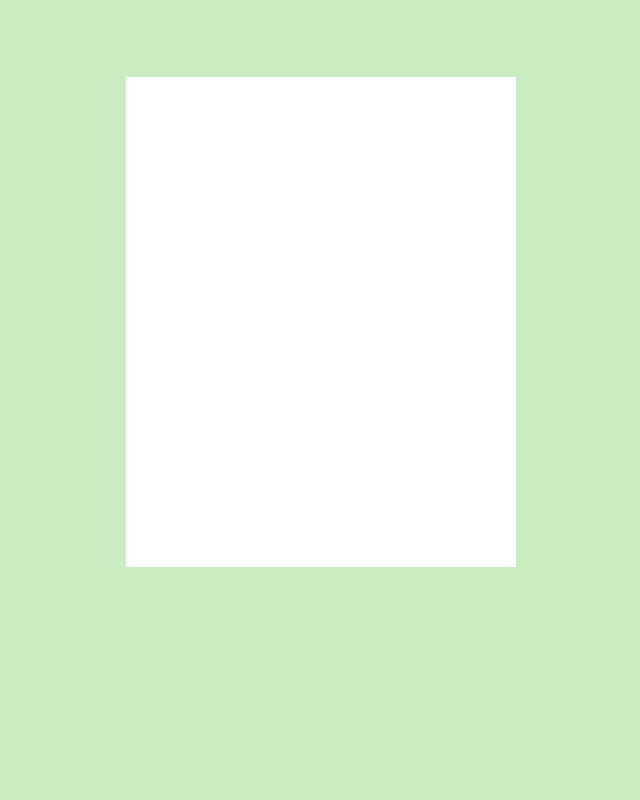
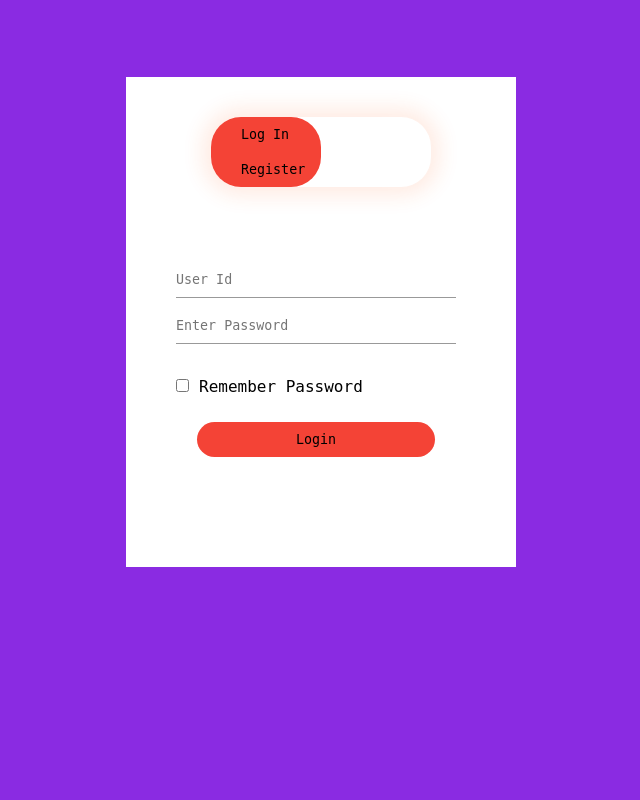
Before and after one commit to monosecur/monosecur.github.io, a PHP site: page /registration.html in a window 1280 px wide. Shown: the whole page, without its empty margins (319-959 px from the left). Run offline with PHP 8.4, Linux system fonts and the light colour scheme; some libraries are stand-ins or nearby versions.

Commit message:
added stuff

```diff
--- a/index.html
+++ b/index.html
@@ -13,7 +13,7 @@
   <section class="header">
     <nav>
       <a href="index.html"><img src="images/monosecurlogo.png"></a>
-      <i class="fa-solid fa-hexagon-xmark"></i>
+      <img src="images/xmark.png" class="phone-logo">
       <div class="nav-links" id="navLinks">
         <i class="fa-sharp fa-xmark" onclick="HideMenu()"></i>
         <ul>
@@ -27,7 +27,8 @@
 
 <div class="text-box">
   <h1>Mono Secur</h1>
-  <p>Service Provided by Dark Side.<br>Service proposer par Dark Side.</p>
+  <p class="index-text">Service Provided by Dark Side.<br>Service proposer par Dark Side.</p>
+  <p class="phone-text">Sorry but this website don't work on you'r web browser or device.<br>désolé mais ce site ne fonctionne pas sur votre navigateur internet ou votre appareil.</p>
   <a href="https://monolithservers.com" class="hero-btn">Acces to Monolith official website. Acces au site officiel de Monolith.</a>
 </div>
 
--- a/registration.html
+++ b/registration.html
@@ -3,11 +3,52 @@
 <head>
   <title>Register</title>
   <link rel="stylesheet" href="style.css">
+  <script src="https://kit.fontawesome.com/a7819a9eea.js" crossorigin="anonymous"></script>
 </head>
 <body>
   <div class="hero">
-    <div class="form-box"></div>
+
+    <div class="form-box">
+      <div class="button-box">
+        <div id="btn"></div>
+        <button type="button" class="toggle-btn" onclick="loginSide()">Log In</button>
+        <button type="button" class="toggle-btn" onclick="registerSide()">Register</button>
+      </div>
+      <div class="social-icons">
+
+      </div>
+      <form id="login" class="input-group">
+        <input type="text" class="input-field" placeholder="User Id">
+        <input type="text" class="input-field" placeholder="Enter Password">
+        <input type="checkbox" class="check-box"><span>Remember Password</span>
+        <button type="submit" class="submit-btn">Login</button>
+      </form>
+      <form id="register" class="input-group">
+        <input type="text" class="input-field" placeholder="User Id">
+        <input type="email" class="input-field" placeholder="Email Id">
+        <input type="text" class="input-field" placeholder="Enter Password">
+        <input type="checkbox" class="check-box">I agree to<span><a href="">terms of conditions</a></span>
+        <button type="submit" class="submit-btn">Register</button>
+      </form>
+    </div>
   </div>
 
+    <script>
+      var x = document.getElementById("login");
+      var y = document.getElementById("register");
+      var z = document.getElementById("btn");
+
+      function registerSide(){
+        x.style.left = "-400px";
+        y.style.left = "50px";
+        z.style.left = "110px";
+      }
+
+      function loginSide(){
+        x.style.left = "50px";
+        y.style.left = "450px";
+        z.style.left = "0";
+      }
+    </script>
 </body>
 </html>
--- a/style.css
+++ b/style.css
@@ -90,6 +90,15 @@ nav .fa-sharp{
 nav .fa-solid{
     display: block;
 }
+.phone-logo{
+    display: none;
+}
+.index-text{
+    display: block;
+}
+.phone-text{
+    display: none;
+}
 
 @media(max-width: 700px){
     /*.text-box h1{
@@ -130,6 +139,24 @@ nav .fa-solid{
         display: none;
     }
 
+    .phone-logo{
+        display: block;
+        position: relative;
+        margin: auto;
+        width: auto;
+        height: auto;
+        top: 350px;
+        left: -160px;
+
+    }
+    .index-text{
+        display: none;
+    }
+    .phone-text{
+        display: block;
+    }
+
+
 
 }
 
@@ -138,7 +165,7 @@ nav .fa-solid{
 .hero{
     height: 100%;
     width: 100%;
-    background-color: #CAEEC2;
+    background-color: blueviolet;
     background-position: center;
     background-size: cover;
     position: absolute;
@@ -150,4 +177,73 @@ nav .fa-solid{
     margin: 6% auto;
     background: #fff;
     padding: 5px;
+    overflow: hidden;
 }
+.button-box{
+    width: 220px;
+    margin: 35px auto;
+    position: relative;
+    box-shadow: 0 0 20px 9px #ff61241f;
+    border-radius: 30px;
+}
+.toggle-btn{
+    padding: 10px 30px;
+    cursor: pointer;
+    background: transparent;
+    border: 0;
+    outline: none;
+    position: relative;
+}
+#btn{
+    top: 0;
+    left: 0;
+    position: absolute;
+    width: 110px;
+    height: 100%;
+    background-color: #f44336;
+    border-radius: 30px;
+    transition: 0.5s;
+}
+.input-group{
+    top: 180px;
+    position: absolute;
+    width: 280px;
+    transition: 0.5;
+}
+.input-field{
+    width: 100%;
+    padding: 10px 0;
+    margin: 5px 0;
+    border-left: 0;
+    border-top: 0;
+    border-right: 0;
+    border-bottom: 1px solid #999;
+    outline: none;
+    background: transparent;
+}
+.submit-btn{
+    width: 85%;
+    padding: 10px 30px;
+    cursor: pointer;
+    display: block;
+    margin: auto;
+    background-color: #f44336;
+    border: 0;
+    outline: none;
+    border-radius: 30px;
+}
+.check-box{
+    margin: 30px 10px 30px 0;
+}
+.span{
+    color: #777;
+    font-size: 12px;
+    bottom: 68px;
+    position: absolute;
+}
+#login{
+    left: 50px;
+}
+#register{
+    left: 450px;
+}
```
Also changed, not shown: images/xmark.png (added).
